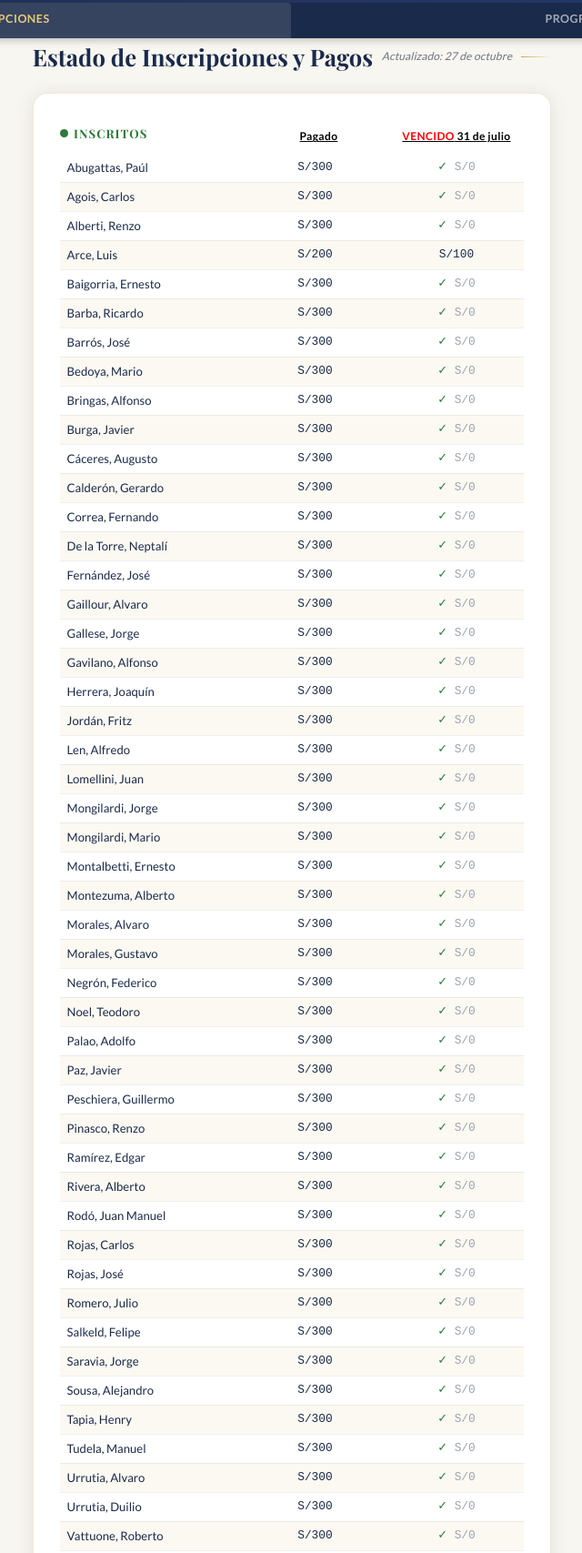
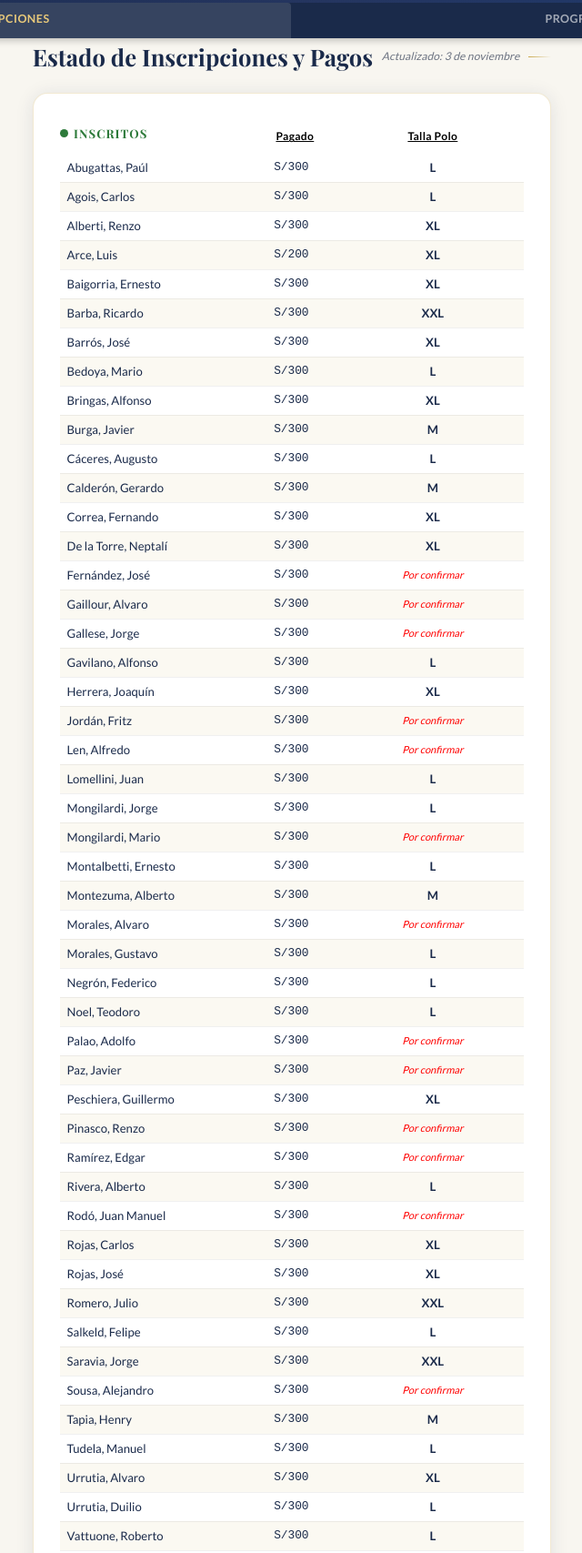
Before and after one commit to alvaroeurrutia-web/reunion-prom, a plain HTML site: page index.html in a window 1280 px wide. Shown: the part 82-1789 px from the top of the page at 91% size, without its empty margins (319-959 px from the left). Drawn offline with nearby package versions, Linux system fonts and the light colour scheme.

Commit message:
Update inscription status and participant details
Updated the date of the 'Estado de Inscripciones y Pagos' section and modified the table to include payment status and sizes for participants.

```diff
--- a/index.html
+++ b/index.html
@@ -705,7 +705,7 @@
 <!-- ══ TAB: INSCRIPCIONES ══ -->
 <div class="tab-panel active" id="tab-inscripciones">
 <div class="inscripciones-section">
-  <h2 class="section-title">Estado de Inscripciones y Pagos<br><span style="font-size:0.75rem; font-weight:400; font-family:'Lato',sans-serif; color:var(--gray); letter-spacing:0.01em; font-style:italic;">Actualizado: 27 de octubre</span></h2>
+  <h2 class="section-title">Estado de Inscripciones y Pagos<br><span style="font-size:0.75rem; font-weight:400; font-family:'Lato',sans-serif; color:var(--gray); letter-spacing:0.01em; font-style:italic;">Actualizado: 3 de noviembre</span></h2>
   <div class="inscripciones-card">
     <div class="inscripciones-cols">
       <!-- INSCRITOS -->
@@ -717,63 +717,63 @@
                 <span style="display:inline-flex; align-items:center; gap:0.4rem;"><span class="dot dot-green"></span> Inscritos</span>
               </th>
               <th style="text-align:center; color:#000; text-decoration:underline; font-size:0.75rem; background:none; font-family:'Lato',sans-serif; padding-right:30px; white-space:nowrap;">Pagado</th>
-              <th style="text-align:center; color:#000; text-decoration:underline; font-size:0.75rem; background:none; font-family:'Lato',sans-serif; font-weight:700;"><span style="color:red;">VENCIDO</span> 31 de julio</th>
+              <th style="text-align:center; color:#000; text-decoration:underline; font-size:0.75rem; background:none; font-family:'Lato',sans-serif; white-space:nowrap;">Talla Polo</th>
             </tr>
           </thead>
           <tbody>
-            <tr><td>Abugattas, Paúl</td><td class="monto pagado" style="white-space:nowrap; text-align:center;">S/300</td><td class="monto vence" style="white-space:nowrap; text-align:center;">S/0</td></tr>
-            <tr><td>Agois, Carlos</td><td class="monto pagado" style="white-space:nowrap; text-align:center;">S/300</td><td class="monto vence" style="white-space:nowrap; text-align:center;">S/0</td></tr>
-            <tr><td>Alberti, Renzo</td><td class="monto pagado" style="white-space:nowrap; text-align:center;">S/300</td><td class="monto vence" style="white-space:nowrap; text-align:center;">S/0</td></tr>
-            <tr><td>Arce, Luis</td><td class="monto pagado" style="white-space:nowrap; text-align:center;">S/200</td><td class="monto vence" style="white-space:nowrap; text-align:center;">S/100</td></tr>
-            <tr><td>Baigorria, Ernesto</td><td class="monto pagado" style="white-space:nowrap; text-align:center;">S/300</td><td class="monto vence" style="white-space:nowrap; text-align:center;">S/0</td></tr>
-            <tr><td>Barba, Ricardo</td><td class="monto pagado" style="white-space:nowrap; text-align:center;">S/300</td><td class="monto vence" style="white-space:nowrap; text-align:center;">S/0</td></tr>
-            <tr><td>Barrós, José</td><td class="monto pagado" style="white-space:nowrap; text-align:center;">S/300</td><td class="monto vence" style="white-space:nowrap; text-align:center;">S/0</td></tr>
-            <tr><td>Bedoya, Mario</td><td class="monto pagado" style="white-space:nowrap; text-align:center;">S/300</td><td class="monto vence" style="white-space:nowrap; text-align:center;">S/0</td></tr>
-            <tr><td>Bringas, Alfonso</td><td class="monto pagado" style="white-space:nowrap; text-align:center;">S/300</td><td class="monto vence" style="white-space:nowrap; text-align:center;">S/0</td></tr>
-            <tr><td>Burga, Javier</td><td class="monto pagado" style="white-space:nowrap; text-align:center;">S/300</td><td class="monto vence" style="white-space:nowrap; text-align:center;">S/0</td></tr>
-            <tr><td>Cáceres, Augusto</td><td class="monto pagado" style="white-space:nowrap; text-align:center;">S/300</td><td class="monto vence" style="white-space:nowrap; text-align:center;">S/0</td></tr>
-            <tr><td>Calderón, Gerardo</td><td class="monto pagado" style="white-space:nowrap; text-align:center;">S/300</td><td class="monto vence" style="white-space:nowrap; text-align:center;">S/0</td></tr>
-            <tr><td>Correa, Fernando</td><td class="monto pagado" style="white-space:nowrap; text-align:center;">S/300</td><td class="monto vence" style="white-space:nowrap; text-align:center;">S/0</td></tr>
-            <tr><td>De la Torre, Neptalí</td><td class="monto pagado" style="white-space:nowrap; text-align:center;">S/300</td><td class="monto vence" style="white-space:nowrap; text-align:center;">S/0</td></tr>
-            <tr><td>Fernández, José</td><td class="monto pagado" style="white-space:nowrap; text-align:center;">S/300</td><td class="monto vence" style="white-space:nowrap; text-align:center;">S/0</td></tr>
-            <tr><td>Gaillour, Alvaro</td><td class="monto pagado" style="white-space:nowrap; text-align:center;">S/300</td><td class="monto vence" style="white-space:nowrap; text-align:center;">S/0</td></tr>
-            <tr><td>Gallese, Jorge</td><td class="monto pagado" style="white-space:nowrap; text-align:center;">S/300</td><td class="monto vence" style="white-space:nowrap; text-align:center;">S/0</td></tr>
-            <tr><td>Gavilano, Alfonso</td><td class="monto pagado" style="white-space:nowrap; text-align:center;">S/300</td><td class="monto vence" style="white-space:nowrap; text-align:center;">S/0</td></tr>
-            <tr><td>Herrera, Joaquín</td><td class="monto pagado" style="white-space:nowrap; text-align:center;">S/300</td><td class="monto vence" style="white-space:nowrap; text-align:center;">S/0</td></tr>
-            <tr><td>Jordán, Fritz</td><td class="monto pagado" style="white-space:nowrap; text-align:center;">S/300</td><td class="monto vence" style="white-space:nowrap; text-align:center;">S/0</td></tr>
-            <tr><td>Len, Alfredo</td><td class="monto pagado" style="white-space:nowrap; text-align:center;">S/300</td><td class="monto vence" style="white-space:nowrap; text-align:center;">S/0</td></tr>
-            <tr><td>Lomellini, Juan</td><td class="monto pagado" style="white-space:nowrap; text-align:center;">S/300</td><td class="monto vence" style="white-space:nowrap; text-align:center;">S/0</td></tr>
-            <tr><td>Mongilardi, Jorge</td><td class="monto pagado" style="white-space:nowrap; text-align:center;">S/300</td><td class="monto vence" style="white-space:nowrap; text-align:center;">S/0</td></tr>
-            <tr><td>Mongilardi, Mario</td><td class="monto pagado" style="white-space:nowrap; text-align:center;">S/300</td><td class="monto vence" style="white-space:nowrap; text-align:center;">S/0</td></tr>
-            <tr><td>Montalbetti, Ernesto</td><td class="monto pagado" style="white-space:nowrap; text-align:center;">S/300</td><td class="monto vence" style="white-space:nowrap; text-align:center;">S/0</td></tr>
-            <tr><td>Montezuma, Alberto</td><td class="monto pagado" style="white-space:nowrap; text-align:center;">S/300</td><td class="monto vence" style="white-space:nowrap; text-align:center;">S/0</td></tr>
-            <tr><td>Morales, Alvaro</td><td class="monto pagado" style="white-space:nowrap; text-align:center;">S/300</td><td class="monto vence" style="white-space:nowrap; text-align:center;">S/0</td></tr>
-            <tr><td>Morales, Gustavo</td><td class="monto pagado" style="white-space:nowrap; text-align:center;">S/300</td><td class="monto vence" style="white-space:nowrap; text-align:center;">S/0</td></tr>
-            <tr><td>Negrón, Federico</td><td class="monto pagado" style="white-space:nowrap; text-align:center;">S/300</td><td class="monto vence" style="white-space:nowrap; text-align:center;">S/0</td></tr>
-            <tr><td>Noel, Teodoro</td><td class="monto pagado" style="white-space:nowrap; text-align:center;">S/300</td><td class="monto vence" style="white-space:nowrap; text-align:center;">S/0</td></tr>
-            <tr><td>Palao, Adolfo</td><td class="monto pagado" style="white-space:nowrap; text-align:center;">S/300</td><td class="monto vence" style="white-space:nowrap; text-align:center;">S/0</td></tr>
-            <tr><td>Paz, Javier</td><td class="monto pagado" style="white-space:nowrap; text-align:center;">S/300</td><td class="monto vence" style="white-space:nowrap; text-align:center;">S/0</td></tr>
-            <tr><td>Peschiera, Guillermo</td><td class="monto pagado" style="white-space:nowrap; text-align:center;">S/300</td><td class="monto vence" style="white-space:nowrap; text-align:center;">S/0</td></tr>
-            <tr><td>Pinasco, Renzo</td><td class="monto pagado" style="white-space:nowrap; text-align:center;">S/300</td><td class="monto vence" style="white-space:nowrap; text-align:center;">S/0</td></tr>
-            <tr><td>Ramírez, Edgar</td><td class="monto pagado" style="white-space:nowrap; text-align:center;">S/300</td><td class="monto vence" style="white-space:nowrap; text-align:center;">S/0</td></tr>
-            <tr><td>Rivera, Alberto</td><td class="monto pagado" style="white-space:nowrap; text-align:center;">S/300</td><td class="monto vence" style="white-space:nowrap; text-align:center;">S/0</td></tr>
-            <tr><td>Rodó, Juan Manuel</td><td class="monto pagado" style="white-space:nowrap; text-align:center;">S/300</td><td class="monto vence" style="white-space:nowrap; text-align:center;">S/0</td></tr>
-            <tr><td>Rojas, Carlos</td><td class="monto pagado" style="white-space:nowrap; text-align:center;">S/300</td><td class="monto vence" style="white-space:nowrap; text-align:center;">S/0</td></tr>
-            <tr><td>Rojas, José</td><td class="monto pagado" style="white-space:nowrap; text-align:center;">S/300</td><td class="monto vence" style="white-space:nowrap; text-align:center;">S/0</td></tr>
-            <tr><td>Romero, Julio</td><td class="monto pagado" style="white-space:nowrap; text-align:center;">S/300</td><td class="monto vence" style="white-space:nowrap; text-align:center;">S/0</td></tr>
-            <tr><td>Salkeld, Felipe</td><td class="monto pagado" style="white-space:nowrap; text-align:center;">S/300</td><td class="monto vence" style="white-space:nowrap; text-align:center;">S/0</td></tr>
-            <tr><td>Saravia, Jorge</td><td class="monto pagado" style="white-space:nowrap; text-align:center;">S/300</td><td class="monto vence" style="white-space:nowrap; text-align:center;">S/0</td></tr>
-            <tr><td>Sousa, Alejandro</td><td class="monto pagado" style="white-space:nowrap; text-align:center;">S/300</td><td class="monto vence" style="white-space:nowrap; text-align:center;">S/0</td></tr>
-            <tr><td>Tapia, Henry</td><td class="monto pagado" style="white-space:nowrap; text-align:center;">S/300</td><td class="monto vence" style="white-space:nowrap; text-align:center;">S/0</td></tr>
-            <tr><td>Tudela, Manuel</td><td class="monto pagado" style="white-space:nowrap; text-align:center;">S/300</td><td class="monto vence" style="white-space:nowrap; text-align:center;">S/0</td></tr>
-            <tr><td>Urrutia, Alvaro</td><td class="monto pagado" style="white-space:nowrap; text-align:center;">S/300</td><td class="monto vence" style="white-space:nowrap; text-align:center;">S/0</td></tr>
-            <tr><td>Urrutia, Duilio</td><td class="monto pagado" style="white-space:nowrap; text-align:center;">S/300</td><td class="monto vence" style="white-space:nowrap; text-align:center;">S/0</td></tr>
-            <tr><td>Vattuone, Roberto</td><td class="monto pagado" style="white-space:nowrap; text-align:center;">S/300</td><td class="monto vence" style="white-space:nowrap; text-align:center;">S/0</td></tr>
-            <tr><td>Velarde, Javier</td><td class="monto pagado" style="white-space:nowrap; text-align:center;">S/300</td><td class="monto vence" style="white-space:nowrap; text-align:center;">S/0</td></tr>
-            <tr><td>Viani, Bruno</td><td class="monto pagado" style="white-space:nowrap; text-align:center;">S/300</td><td class="monto vence" style="white-space:nowrap; text-align:center;">S/0</td></tr>
-            <tr><td>Vidal, Carlos</td><td class="monto pagado" style="white-space:nowrap; text-align:center;">S/300</td><td class="monto vence" style="white-space:nowrap; text-align:center;">S/0</td></tr>
-            <tr><td>Wilson, Donald</td><td class="monto pagado" style="white-space:nowrap; text-align:center;">S/300</td><td class="monto vence" style="white-space:nowrap; text-align:center;">S/0</td></tr>
-            <tr><td>Zegarra, Willy</td><td class="monto pagado" style="white-space:nowrap; text-align:center;">S/300</td><td class="monto vence" style="white-space:nowrap; text-align:center;">S/0</td></tr>
+            <tr><td>Abugattas, Paúl</td><td class="monto pagado" style="white-space:nowrap; text-align:center;">S/300</td><td class="talla" style="white-space:nowrap; text-align:center; font-weight:700;">L</td></tr>
+            <tr><td>Agois, Carlos</td><td class="monto pagado" style="white-space:nowrap; text-align:center;">S/300</td><td class="talla" style="white-space:nowrap; text-align:center; font-weight:700;">L</td></tr>
+            <tr><td>Alberti, Renzo</td><td class="monto pagado" style="white-space:nowrap; text-align:center;">S/300</td><td class="talla" style="white-space:nowrap; text-align:center; font-weight:700;">XL</td></tr>
+            <tr><td>Arce, Luis</td><td class="monto pagado" style="white-space:nowrap; text-align:center;">S/200</td><td class="talla" style="white-space:nowrap; text-align:center; font-weight:700;">XL</td></tr>
+            <tr><td>Baigorria, Ernesto</td><td class="monto pagado" style="white-space:nowrap; text-align:center;">S/300</td><td class="talla" style="white-space:nowrap; text-align:center; font-weight:700;">XL</td></tr>
+            <tr><td>Barba, Ricardo</td><td class="monto pagado" style="white-space:nowrap; text-align:center;">S/300</td><td class="talla" style="white-space:nowrap; text-align:center; font-weight:700;">XXL</td></tr>
+            <tr><td>Barrós, José</td><td class="monto pagado" style="white-space:nowrap; text-align:center;">S/300</td><td class="talla" style="white-space:nowrap; text-align:center; font-weight:700;">XL</td></tr>
+            <tr><td>Bedoya, Mario</td><td class="monto pagado" style="white-space:nowrap; text-align:center;">S/300</td><td class="talla" style="white-space:nowrap; text-align:center; font-weight:700;">L</td></tr>
+            <tr><td>Bringas, Alfonso</td><td class="monto pagado" style="white-space:nowrap; text-align:center;">S/300</td><td class="talla" style="white-space:nowrap; text-align:center; font-weight:700;">XL</td></tr>
+            <tr><td>Burga, Javier</td><td class="monto pagado" style="white-space:nowrap; text-align:center;">S/300</td><td class="talla" style="white-space:nowrap; text-align:center; font-weight:700;">M</td></tr>
+            <tr><td>Cáceres, Augusto</td><td class="monto pagado" style="white-space:nowrap; text-align:center;">S/300</td><td class="talla" style="white-space:nowrap; text-align:center; font-weight:700;">L</td></tr>
+            <tr><td>Calderón, Gerardo</td><td class="monto pagado" style="white-space:nowrap; text-align:center;">S/300</td><td class="talla" style="white-space:nowrap; text-align:center; font-weight:700;">M</td></tr>
+            <tr><td>Correa, Fernando</td><td class="monto pagado" style="white-space:nowrap; text-align:center;">S/300</td><td class="talla" style="white-space:nowrap; text-align:center; font-weight:700;">XL</td></tr>
+            <tr><td>De la Torre, Neptalí</td><td class="monto pagado" style="white-space:nowrap; text-align:center;">S/300</td><td class="talla" style="white-space:nowrap; text-align:center; font-weight:700;">XL</td></tr>
+            <tr><td>Fernández, José</td><td class="monto pagado" style="white-space:nowrap; text-align:center;">S/300</td><td class="talla" style="white-space:nowrap; text-align:center; color:red; font-style:italic; font-size:0.85em;">Por confirmar</td></tr>
+            <tr><td>Gaillour, Alvaro</td><td class="monto pagado" style="white-space:nowrap; text-align:center;">S/300</td><td class="talla" style="white-space:nowrap; text-align:center; color:red; font-style:italic; font-size:0.85em;">Por confirmar</td></tr>
+            <tr><td>Gallese, Jorge</td><td class="monto pagado" style="white-space:nowrap; text-align:center;">S/300</td><td class="talla" style="white-space:nowrap; text-align:center; color:red; font-style:italic; font-size:0.85em;">Por confirmar</td></tr>
+            <tr><td>Gavilano, Alfonso</td><td class="monto pagado" style="white-space:nowrap; text-align:center;">S/300</td><td class="talla" style="white-space:nowrap; text-align:center; font-weight:700;">L</td></tr>
+            <tr><td>Herrera, Joaquín</td><td class="monto pagado" style="white-space:nowrap; text-align:center;">S/300</td><td class="talla" style="white-space:nowrap; text-align:center; font-weight:700;">XL</td></tr>
+            <tr><td>Jordán, Fritz</td><td class="monto pagado" style="white-space:nowrap; text-align:center;">S/300</td><td class="talla" style="white-space:nowrap; text-align:center; color:red; font-style:italic; font-size:0.85em;">Por confirmar</td></tr>
+            <tr><td>Len, Alfredo</td><td class="monto pagado" style="white-space:nowrap; text-align:center;">S/300</td><td class="talla" style="white-space:nowrap; text-align:center; color:red; font-style:italic; font-size:0.85em;">Por confirmar</td></tr>
+            <tr><td>Lomellini, Juan</td><td class="monto pagado" style="white-space:nowrap; text-align:center;">S/300</td><td class="talla" style="white-space:nowrap; text-align:center; font-weight:700;">L</td></tr>
+            <tr><td>Mongilardi, Jorge</td><td class="monto pagado" style="white-space:nowrap; text-align:center;">S/300</td><td class="talla" style="white-space:nowrap; text-align:center; font-weight:700;">L</td></tr>
+            <tr><td>Mongilardi, Mario</td><td class="monto pagado" style="white-space:nowrap; text-align:center;">S/300</td><td class="talla" style="white-space:nowrap; text-align:center; color:red; font-style:italic; font-size:0.85em;">Por confirmar</td></tr>
+            <tr><td>Montalbetti, Ernesto</td><td class="monto pagado" style="white-space:nowrap; text-align:center;">S/300</td><td class="talla" style="white-space:nowrap; text-align:center; font-weight:700;">L</td></tr>
+            <tr><td>Montezuma, Alberto</td><td class="monto pagado" style="white-space:nowrap; text-align:center;">S/300</td><td class="talla" style="white-space:nowrap; text-align:center; font-weight:700;">M</td></tr>
+            <tr><td>Morales, Alvaro</td><td class="monto pagado" style="white-space:nowrap; text-align:center;">S/300</td><td class="talla" style="white-space:nowrap; text-align:center; color:red; font-style:italic; font-size:0.85em;">Por confirmar</td></tr>
+            <tr><td>Morales, Gustavo</td><td class="monto pagado" style="white-space:nowrap; text-align:center;">S/300</td><td class="talla" style="white-space:nowrap; text-align:center; font-weight:700;">L</td></tr>
+            <tr><td>Negrón, Federico</td><td class="monto pagado" style="white-space:nowrap; text-align:center;">S/300</td><td class="talla" style="white-space:nowrap; text-align:center; font-weight:700;">L</td></tr>
+            <tr><td>Noel, Teodoro</td><td class="monto pagado" style="white-space:nowrap; text-align:center;">S/300</td><td class="talla" style="white-space:nowrap; text-align:center; font-weight:700;">L</td></tr>
+            <tr><td>Palao, Adolfo</td><td class="monto pagado" style="white-space:nowrap; text-align:center;">S/300</td><td class="talla" style="white-space:nowrap; text-align:center; color:red; font-style:italic; font-size:0.85em;">Por confirmar</td></tr>
+            <tr><td>Paz, Javier</td><td class="monto pagado" style="white-space:nowrap; text-align:center;">S/300</td><td class="talla" style="white-space:nowrap; text-align:center; color:red; font-style:italic; font-size:0.85em;">Por confirmar</td></tr>
+            <tr><td>Peschiera, Guillermo</td><td class="monto pagado" style="white-space:nowrap; text-align:center;">S/300</td><td class="talla" style="white-space:nowrap; text-align:center; font-weight:700;">XL</td></tr>
+            <tr><td>Pinasco, Renzo</td><td class="monto pagado" style="white-space:nowrap; text-align:center;">S/300</td><td class="talla" style="white-space:nowrap; text-align:center; color:red; font-style:italic; font-size:0.85em;">Por confirmar</td></tr>
+            <tr><td>Ramírez, Edgar</td><td class="monto pagado" style="white-space:nowrap; text-align:center;">S/300</td><td class="talla" style="white-space:nowrap; text-align:center; color:red; font-style:italic; font-size:0.85em;">Por confirmar</td></tr>
+            <tr><td>Rivera, Alberto</td><td class="monto pagado" style="white-space:nowrap; text-align:center;">S/300</td><td class="talla" style="white-space:nowrap; text-align:center; font-weight:700;">L</td></tr>
+            <tr><td>Rodó, Juan Manuel</td><td class="monto pagado" style="white-space:nowrap; text-align:center;">S/300</td><td class="talla" style="white-space:nowrap; text-align:center; color:red; font-style:italic; font-size:0.85em;">Por confirmar</td></tr>
+            <tr><td>Rojas, Carlos</td><td class="monto pagado" style="white-space:nowrap; text-align:center;">S/300</td><td class="talla" style="white-space:nowrap; text-align:center; font-weight:700;">XL</td></tr>
+            <tr><td>Rojas, José</td><td class="monto pagado" style="white-space:nowrap; text-align:center;">S/300</td><td class="talla" style="white-space:nowrap; text-align:center; font-weight:700;">XL</td></tr>
+            <tr><td>Romero, Julio</td><td class="monto pagado" style="white-space:nowrap; text-align:center;">S/300</td><td class="talla" style="white-space:nowrap; text-align:center; font-weight:700;">XXL</td></tr>
+            <tr><td>Salkeld, Felipe</td><td class="monto pagado" style="white-space:nowrap; text-align:center;">S/300</td><td class="talla" style="white-space:nowrap; text-align:center; font-weight:700;">L</td></tr>
+            <tr><td>Saravia, Jorge</td><td class="monto pagado" style="white-space:nowrap; text-align:center;">S/300</td><td class="talla" style="white-space:nowrap; text-align:center; font-weight:700;">XXL</td></tr>
+            <tr><td>Sousa, Alejandro</td><td class="monto pagado" style="white-space:nowrap; text-align:center;">S/300</td><td class="talla" style="white-space:nowrap; text-align:center; color:red; font-style:italic; font-size:0.85em;">Por confirmar</td></tr>
+            <tr><td>Tapia, Henry</td><td class="monto pagado" style="white-space:nowrap; text-align:center;">S/300</td><td class="talla" style="white-space:nowrap; text-align:center; font-weight:700;">M</td></tr>
+            <tr><td>Tudela, Manuel</td><td class="monto pagado" style="white-space:nowrap; text-align:center;">S/300</td><td class="talla" style="white-space:nowrap; text-align:center; font-weight:700;">L</td></tr>
+            <tr><td>Urrutia, Alvaro</td><td class="monto pagado" style="white-space:nowrap; text-align:center;">S/300</td><td class="talla" style="white-space:nowrap; text-align:center; font-weight:700;">XL</td></tr>
+            <tr><td>Urrutia, Duilio</td><td class="monto pagado" style="white-space:nowrap; text-align:center;">S/300</td><td class="talla" style="white-space:nowrap; text-align:center; font-weight:700;">L</td></tr>
+            <tr><td>Vattuone, Roberto</td><td class="monto pagado" style="white-space:nowrap; text-align:center;">S/300</td><td class="talla" style="white-space:nowrap; text-align:center; font-weight:700;">L</td></tr>
+            <tr><td>Velarde, Javier</td><td class="monto pagado" style="white-space:nowrap; text-align:center;">S/300</td><td class="talla" style="white-space:nowrap; text-align:center; color:red; font-style:italic; font-size:0.85em;">Por confirmar</td></tr>
+            <tr><td>Viani, Bruno</td><td class="monto pagado" style="white-space:nowrap; text-align:center;">S/300</td><td class="talla" style="white-space:nowrap; text-align:center; font-weight:700;">S</td></tr>
+            <tr><td>Vidal, Carlos</td><td class="monto pagado" style="white-space:nowrap; text-align:center;">S/300</td><td class="talla" style="white-space:nowrap; text-align:center; font-weight:700;">L</td></tr>
+            <tr><td>Wilson, Donald</td><td class="monto pagado" style="white-space:nowrap; text-align:center;">S/300</td><td class="talla" style="white-space:nowrap; text-align:center; color:red; font-style:italic; font-size:0.85em;">Por confirmar</td></tr>
+            <tr><td>Zegarra, Willy</td><td class="monto pagado" style="white-space:nowrap; text-align:center;">S/300</td><td class="talla" style="white-space:nowrap; text-align:center; font-weight:700;">L</td></tr>
           </tbody>
         </table>
       </div>
@@ -786,7 +786,7 @@
           <thead></thead>
           <tbody>
             <tr><td>Acosta, César</td></tr>
-            <tr><td>Arizmendi, Guillermo</td></tr>
+            <tr><td>Arizmendi, Guillermo</td><td class="monto pagado" style="white-space:nowrap; text-align:center;">S/28</td><td class="talla" style="white-space:nowrap; text-align:center; font-weight:700;">L</td></tr>
             <tr><td>Ballero, Rómulo</td></tr>
             <tr><td>Ballón, Carlos</td></tr>
             <tr><td>Barrios, José</td></tr>
@@ -803,7 +803,7 @@
             <tr><td>Saettone, Oscar</td></tr>
             <tr><td>Salinas, Carlos</td></tr>
             <tr><td>Suárez, Luis</td></tr>
-            <tr><td>Tapia, Rolando</td></tr>
+            <tr><td>Tapia, Rolando</td><td class="monto pagado" style="white-space:nowrap; text-align:center;">S/0</td><td class="talla" style="white-space:nowrap; text-align:center; font-weight:700;">XXL</td></tr>
             <tr><td>Tommasini, Aldo</td></tr>
             <tr><td>Urrutia, Ernesto</td></tr>
           </tbody>
```
